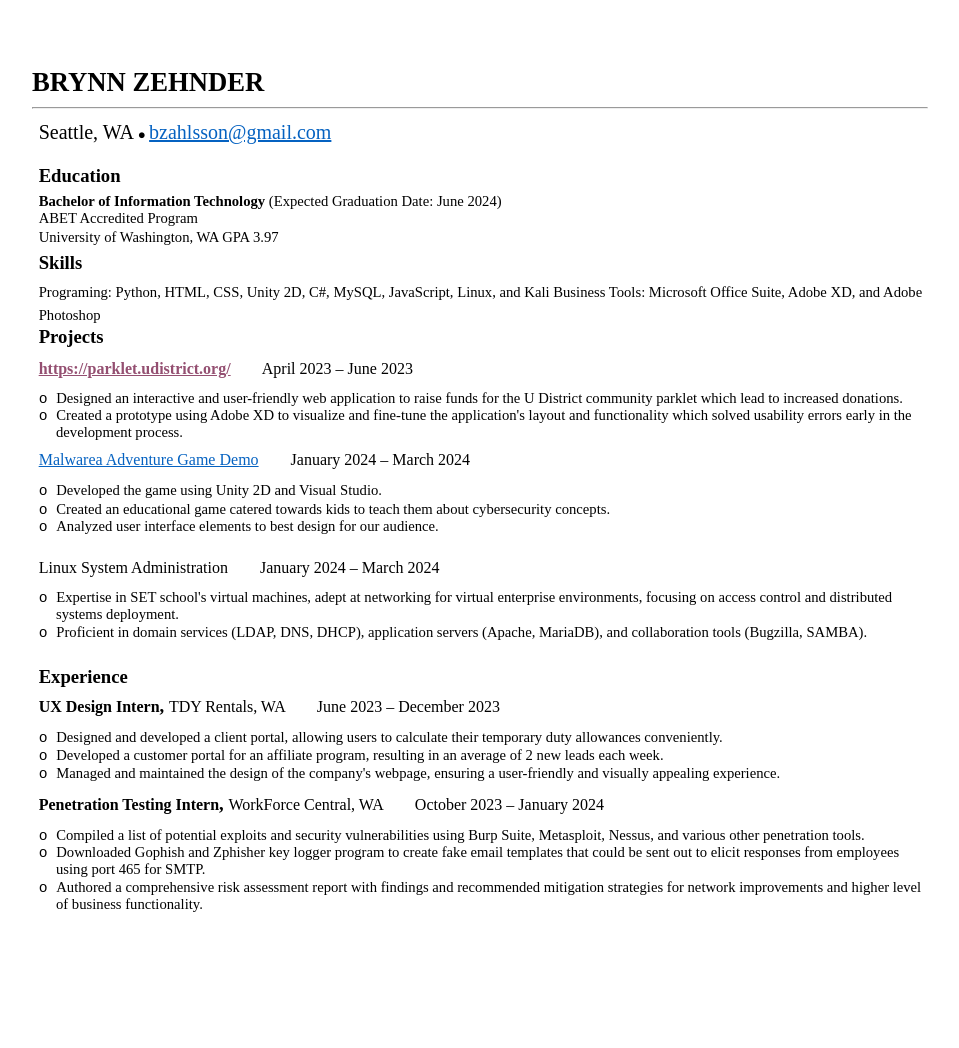
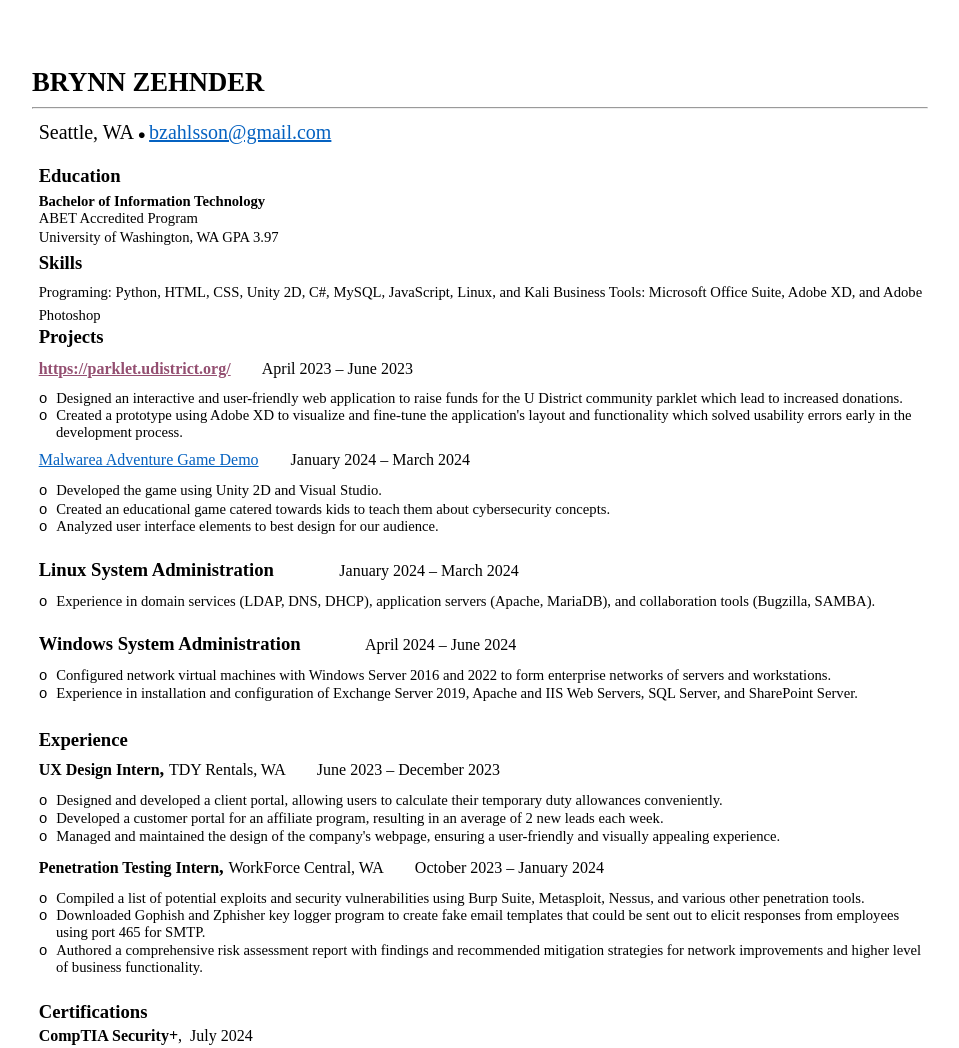
Before and after one commit to Brynn-z/Brynn-z.github.io, a plain HTML site: page index.html in a window 1280 px wide. Shown: the whole page, without its empty margins (160-1119 px from the left). Before the commit the page ends 977 px from the top, so only its background shows below. Drawn offline with Linux system fonts and the light colour scheme.

Commit message:
updated with cert and experience

```diff
--- a/index.html
+++ b/index.html
@@ -9,7 +9,7 @@
  h2 { color: black; font-family:"Times New Roman", serif; font-style: normal; font-weight: bold; text-decoration: none; font-size: 14pt; }
  h4 { color: black; font-family:"Times New Roman", serif; font-style: normal; font-weight: bold; text-decoration: none; font-size: 11pt; }
  .p, p { color: black; font-family:"Times New Roman", serif; font-style: normal; font-weight: normal; text-decoration: none; font-size: 11pt; margin:0pt; }
- .s6 { color: #944F71; font-family:"Times New Roman", serif; font-style: normal; font-weight: bold; text-decoration: none; font-size: 12pt; }
+ .s6 { color: #000000; font-family:"Times New Roman", serif; font-style: normal; font-weight: bold; text-decoration: none; font-size: 12pt; }
  .s7 { color: black; font-family:"Courier New", monospace; font-style: normal; font-weight: normal; text-decoration: none; font-size: 11pt; }
  h3 { color: black; font-family:"Times New Roman", serif; font-style: normal; font-weight: bold; text-decoration: none; font-size: 12pt; }
  .s8 { color: black; font-family:"Times New Roman", serif; font-style: normal; font-weight: bold; text-decoration: none; font-size: 14pt; }
@@ -30,7 +30,6 @@
     <p style="padding-top: 3pt;text-indent: 0pt;text-align: left;"><br /></p>
     <h2 style="padding-left: 5pt;text-indent: 0pt;text-align: left;">Education</h2>
     <h4 style="padding-top: 5pt;padding-left: 5pt;text-indent: 0pt;text-align: left;">Bachelor of Information Technology
-        <span class="p">(Expected Graduation Date: June 2024)</span>
         <br>
         <span class="p">ABET Accredited Program</span>
     </h4>
@@ -60,14 +59,22 @@
     <p class="s7" style="padding-left: 5pt;text-indent: 0pt;text-align: left;">o <span class="p">Analyzed user interface
             elements to best design for our audience.</span></p>
     <p style="padding-top: 5pt;text-indent: 0pt;text-align: left;"><br /></p>
-    <p class="s1" style="padding-left: 5pt;text-indent: 0pt;text-align: left;">Linux System Administration &nbsp;&nbsp;&nbsp;&nbsp;&nbsp;&nbsp; January 2024
-        – March 2024</p>
+    <p class="s8" style="padding-left: 5pt;text-indent: 0pt;text-align: left;">Linux System Administration &nbsp;&nbsp;&nbsp;&nbsp;&nbsp;&nbsp;
+        <span class="s1"> &nbsp;&nbsp;&nbsp;&nbsp;&nbsp;&nbsp; January 2024
+                – March 2024</span></p>
     <p class="s7" style="padding-top: 9pt;padding-left: 18pt;text-indent: -13pt;text-align: left;">o <span
-            class="p">Expertise in SET school&#39;s virtual machines, adept at networking for virtual enterprise
-            environments, focusing on access control and distributed systems deployment.</span></p>
-    <p class="s7" style="padding-top: 1pt;padding-left: 18pt;text-indent: -13pt;text-align: left;">o <span
-            class="p">Proficient in domain services (LDAP, DNS, DHCP), application servers (Apache, MariaDB), and
-            collaboration tools (Bugzilla, SAMBA).</span></p>
+            class="p">Experience in domain services (LDAP, DNS, DHCP), application servers
+            (Apache, MariaDB), and collaboration tools (Bugzilla, SAMBA).</span></p>
+    <p style="padding-top: 5pt;text-indent: 0pt;text-align: left;"><br /></p>
+    <p class="s8" style="padding-left: 5pt;text-indent: 0pt;text-align: left;">Windows System Administration &nbsp;&nbsp;&nbsp;&nbsp;&nbsp;&nbsp;
+        <span class="s1"> &nbsp;&nbsp;&nbsp;&nbsp;&nbsp;&nbsp; April 2024
+                – June 2024</span></p>
+    <p class="s7" style="padding-top: 9pt;padding-left: 18pt;text-indent: -13pt;text-align: left;">o <span
+            class="p">Configured network virtual machines with Windows Server 2016 and
+             2022 to form enterprise networks of servers and workstations.</span></p>
+    <p class="s7" style="padding-left: 5pt;text-indent: 0pt;line-height: 14pt;text-align: left;">o <span
+                class="p">Experience in installation and configuration of Exchange Server 2019,
+                Apache and IIS Web Servers, SQL Server, and SharePoint Server.</span></p>
     <p style="padding-top: 6pt;text-indent: 0pt;text-align: left;"><br /></p>
     <h2 style="padding-left: 5pt;text-indent: 0pt;text-align: left;">Experience</h2>
     <h3 style="padding-top: 5pt;padding-left: 5pt;text-indent: 0pt;text-align: left;">UX Design Intern<span class="s8">,
@@ -92,6 +99,10 @@
     <p class="s7" style="padding-top: 1pt;padding-left: 18pt;text-indent: -13pt;text-align: left;">o <span
             class="p">Authored a comprehensive risk assessment report with findings and recommended mitigation
             strategies for network improvements and higher level of business functionality.</span></p>
+<p style="padding-top: 6pt;text-indent: 0pt;text-align: left;"><br /></p>
+<h2 style="padding-left: 5pt;text-indent: 0pt;text-align: left;">Certifications</h2>
+<br style="line-height:4px;" />
+<p class="s6" style="padding-left: 5pt;text-indent: 0pt;text-align: left;">CompTIA Security+<span class="s1">,&nbsp; July 2024</span></p>
     </div>
 </body>
 
```
